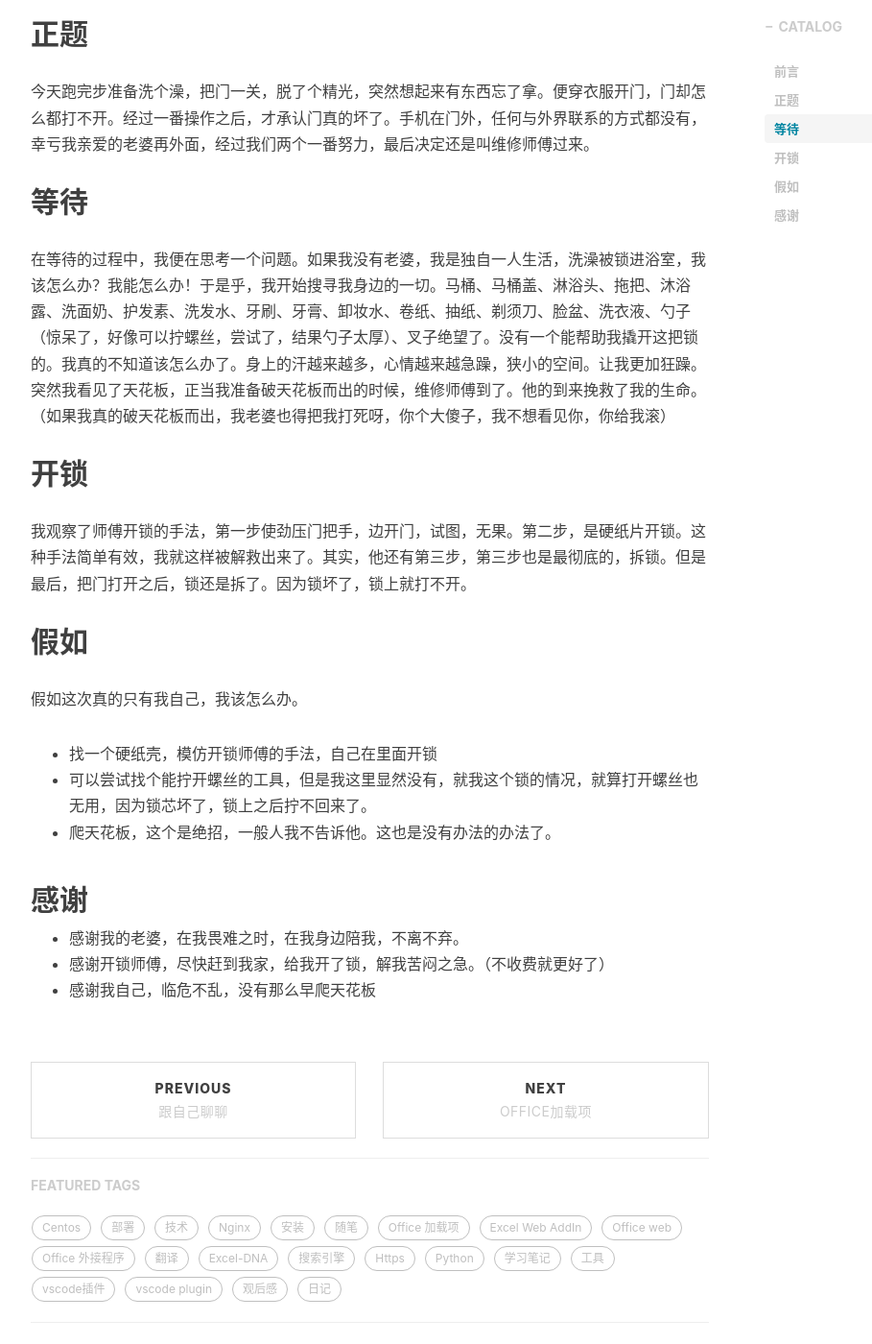
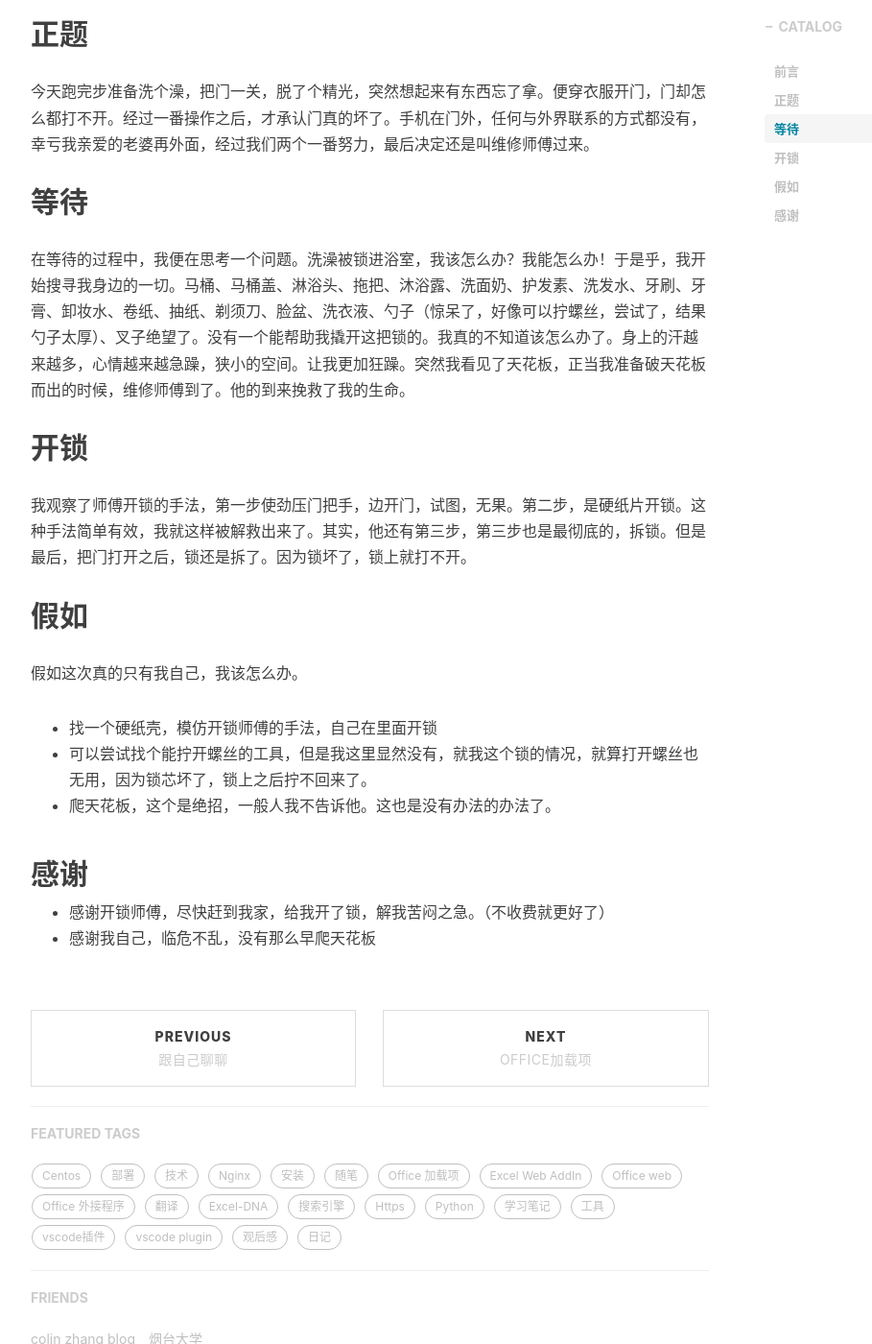
Before and after one commit to AlvinNiu/AlvinNiu.github.io, a Jekyll site: the page built from _posts/2018-09-15-bathroom-escape.md, in a window 1280 px wide and 1400 px high, scrolled down 682 px. Shown: the whole window at 96% size, without its empty margins (233-1142 px from the left). Built offline with Jekyll 4.4.1, drawn with Linux system fonts in a browser that asks for light colours; nearby versions of some CDN libraries; comment, search, counter and statistics services are not loaded.

Commit message:
哈哈哈

```diff
--- a/_posts/2018-09-15-bathroom-escape.md
+++ b/_posts/2018-09-15-bathroom-escape.md
@@ -26,7 +26,7 @@ tags:
 
 ## 等待
 
-在等待的过程中，我便在思考一个问题。如果我没有老婆，我是独自一人生活，洗澡被锁进浴室，我该怎么办？我能怎么办！于是乎，我开始搜寻我身边的一切。马桶、马桶盖、淋浴头、拖把、沐浴露、洗面奶、护发素、洗发水、牙刷、牙膏、卸妆水、卷纸、抽纸、剃须刀、脸盆、洗衣液、勺子（惊呆了，好像可以拧螺丝，尝试了，结果勺子太厚）、叉子绝望了。没有一个能帮助我撬开这把锁的。我真的不知道该怎么办了。身上的汗越来越多，心情越来越急躁，狭小的空间。让我更加狂躁。突然我看见了天花板，正当我准备破天花板而出的时候，维修师傅到了。他的到来挽救了我的生命。（如果我真的破天花板而出，我老婆也得把我打死呀，你个大傻子，我不想看见你，你给我滚）
+在等待的过程中，我便在思考一个问题。洗澡被锁进浴室，我该怎么办？我能怎么办！于是乎，我开始搜寻我身边的一切。马桶、马桶盖、淋浴头、拖把、沐浴露、洗面奶、护发素、洗发水、牙刷、牙膏、卸妆水、卷纸、抽纸、剃须刀、脸盆、洗衣液、勺子（惊呆了，好像可以拧螺丝，尝试了，结果勺子太厚）、叉子绝望了。没有一个能帮助我撬开这把锁的。我真的不知道该怎么办了。身上的汗越来越多，心情越来越急躁，狭小的空间。让我更加狂躁。突然我看见了天花板，正当我准备破天花板而出的时候，维修师傅到了。他的到来挽救了我的生命。
 
 ## 开锁
 
@@ -41,6 +41,5 @@ tags:
 
 ## 感谢
 
-* 感谢我的老婆，在我畏难之时，在我身边陪我，不离不弃。
 * 感谢开锁师傅，尽快赶到我家，给我开了锁，解我苦闷之急。（不收费就更好了）
 * 感谢我自己，临危不乱，没有那么早爬天花板
```
